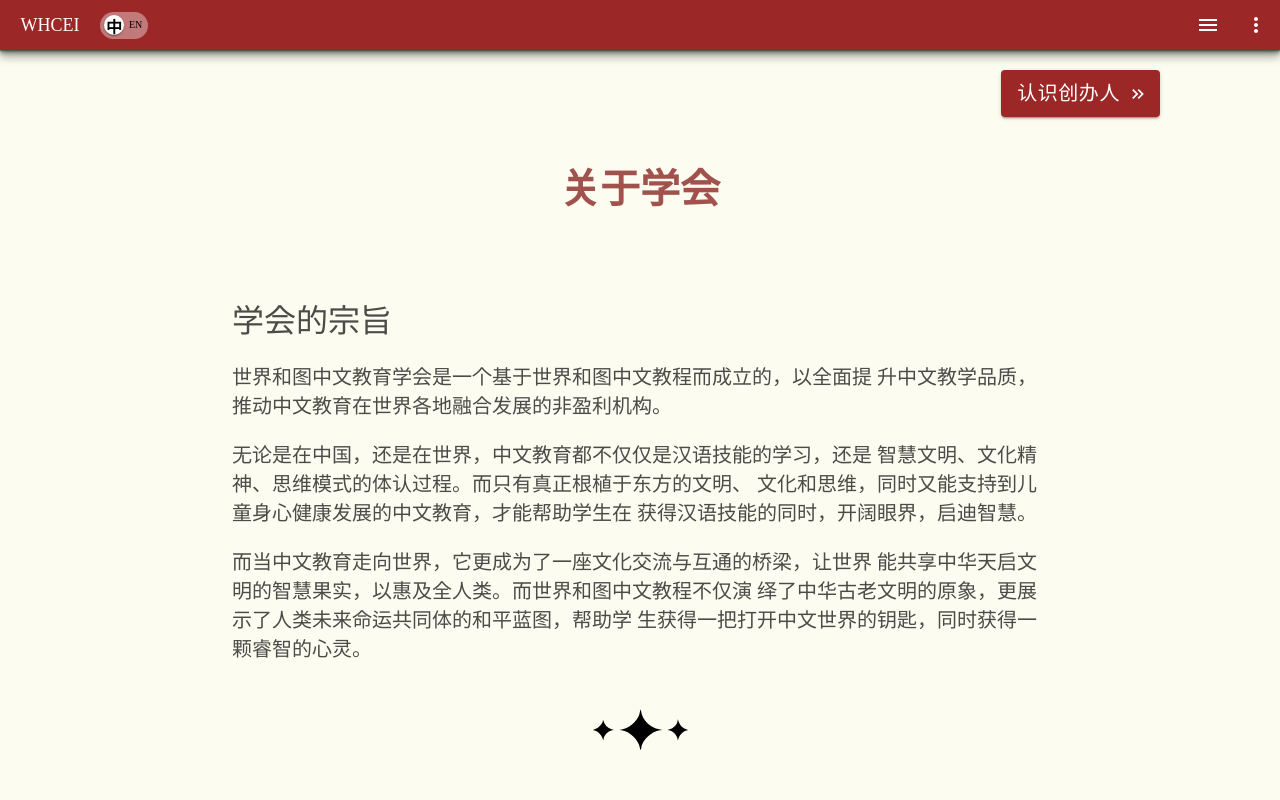
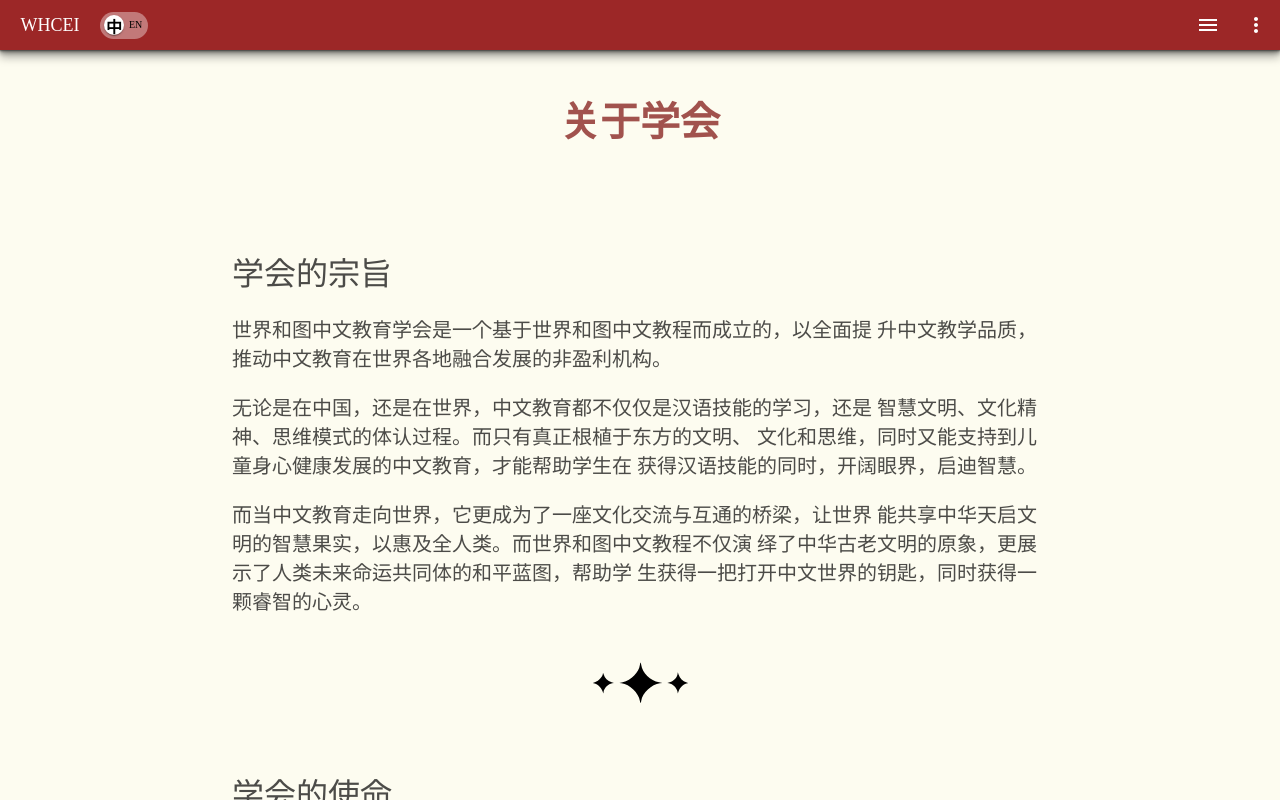
Before and after one commit to Kevin-Chu58/chinese-learning, a React (Vite) app: page /about in a window 1280 px wide. Built offline with nearby package versions, Linux system fonts and the light colour scheme; a web font is replaced by a local one.

Commit message:
subheader undate

```diff
--- a/src/App.css
+++ b/src/App.css
@@ -7,7 +7,6 @@
 
 .app-container {
   display: flex;
-  flex-direction: row;
   height: calc(100vh - var(--header-height));
 }
 
--- a/src/App.jsx
+++ b/src/App.jsx
@@ -1,29 +1,21 @@
 import "./App.css";
 import { BrowserRouter as Router, Routes, Route } from "react-router-dom";
 import routes from "./routes";
-import { createBrowserHistory } from 'history';
-import { useState, useRef } from "react";
-import Header from './components/Header';
+import { createBrowserHistory } from "history";
+import { useRef } from "react";
+import Header from "./components/Header";
 
 const App = () => {
-    const [showSidebar, setShowSidebar] = useState(true);
     const historyRef = useRef(createBrowserHistory());
-
-    const onSidebarToggle = () => {
-        setShowSidebar(!showSidebar);
-    };
 
     return (
         <div className="app">
-            <Header onClick={() => onSidebarToggle()} hidden={!showSidebar} />
+            <Header />
 
             <div className="app-container">
-
                 <div className="main-container">
-
-
+                    <main id="main">
                         <Router historyRef={historyRef.current}>
-                            <main>
                             <Routes>
                                 {routes.map((route) => (
                                     <Route
@@ -33,18 +25,11 @@ const App = () => {
                                     />
                                 ))}
                             </Routes>
-                            </main>
                         </Router>
-
-                    {/* <footer>
-                        <p>visit <a href="https://kit.svelte.dev">kit.svelte.dev</a> to learn SvelteKit</p>
-                    </footer> */}
+                    </main>
                 </div>
             </div>
-
-
         </div>
-
     );
 };
 
--- a/src/App.scss
+++ b/src/App.scss
@@ -7,7 +7,6 @@
 
 .app-container {
   display: flex;
-  flex-direction: row;
   height: calc(100vh - var(--header-height));
 }
 
--- a/src/components/Header/index.tsx
+++ b/src/components/Header/index.tsx
@@ -139,20 +139,16 @@ const drawerList = [
 ];
 
 type Props = {
-    hidden: boolean;
-    onClick: (event: {}) => void;
+
 };
 
 const Header = ({
-    hidden,
-    onClick,
     ...otherProps
 }: PropsWithChildren<Props>) => {
     const [drawerOn, setDrawerOn] = useState(false);
 
     const toggleDrawer =
         (open: boolean) => (event: React.KeyboardEvent | React.MouseEvent) => {
-            console.log(window.location.pathname);
             if (
                 event.type === "keydown" &&
                 ((event as React.KeyboardEvent).key === "Tab" ||
@@ -169,7 +165,7 @@ const Header = ({
     };
 
     const list = () => (
-        <Box sx={{ width: 250 }} role="presentation">
+        <Box style={{ width: 250, position: "sticky", top: 0 }} role="presentation">
             <List sx={{ paddingTop: 0 }}>
                 <ListItem
                     key="drawer-toolbar"
@@ -271,7 +267,7 @@ const Header = ({
                         </Drawer>
                     </React.Fragment>
 
-                    <button onClick={onClick} className="header-button">
+                    <button onClick={() => {}} className="header-button">
                         <MoreVertIcon className="center-vertical" />
                     </button>
                 </div>
--- a/src/components/SubNavBar/index.tsx
+++ b/src/components/SubNavBar/index.tsx
@@ -1,4 +1,4 @@
-import { Button, Grid } from "@mui/material";
+import { Button } from "@mui/material";
 import { PropsWithChildren } from "react";
 import React from "react";
 import { useNavigate } from "react-router-dom";
@@ -22,42 +22,57 @@ const SubNavBar = ({
 }: PropsWithChildren<Props>) => {
     const navigate = useNavigate();
 
+    const setScrollPosition = (e: React.MouseEvent) => {
+        e.preventDefault();
+        document.getElementById("main")?.scrollTo(0, 0);
+    };
+
     return (
-        <div className="box no-margin fd-row">
-            {textLeft && <div
+        <div className="box no-margin fd-row vw100" style={{ margin: "50px 0" }}>
+            {textLeft && (
+                <div
                     className="left-align-box no-margin padding_20"
-                style={{ marginLeft: width >= 900 ? "100px" : "50px" }}
+                    style={{ marginLeft: "5vw" }}
                 >
                     <Button
-                    onClick={() => navigate(navLeft)}
+                        onClick={(e) => {
+                            navigate(navLeft);
+                            setScrollPosition(e);
+                        }}
                         variant="contained"
                         startIcon={<KeyboardDoubleArrowLeftIcon />}
                         sx={{
-                        fontSize: "20px",
+                            fontSize: width >= 700? "20px" : "14px",
                             backgroundColor: "var(--brown)",
                             ":hover": { backgroundColor: "var(--persian-red)" },
                         }}
                     >
                         {textLeft}
                     </Button>
-            </div>}
-            {textRight && <div
+                </div>
+            )}
+            {textRight && (
+                <div
                     className="right-align-box no-margin margin-left_max padding_20"
-                style={{ marginRight: width >= 900 ? "100px" : "50px" }}
+                    style={{ marginRight: "5vw" }}
                 >
                     <Button
-                    onClick={() => navigate(navRight)}
+                        onClick={(e) => {
+                            navigate(navRight);
+                            setScrollPosition(e);
+                        }}
                         variant="contained"
                         endIcon={<KeyboardDoubleArrowRightIcon />}
                         sx={{
-                        fontSize: "20px",
+                            fontSize: width >= 700? "20px" : "14px",
                             backgroundColor: "var(--brown)",
                             ":hover": { backgroundColor: "var(--persian-red)" },
                         }}
                     >
                         {textRight}
                     </Button>
-            </div>}
+                </div>
+            )}
         </div>
     );
 };
--- a/src/views/About/index.jsx
+++ b/src/views/About/index.jsx
@@ -3,21 +3,14 @@ import Footer from "../../components/Footer";
 import SubNavBar from "../../components/SubNavBar";
 
 const About = () => {
+
     return (
-        <div className="main-box">
-
-            <div className="box">
-                <SubNavBar
-                    width={window.innerWidth}
-                    navRight="/founder/"
-                    textRight="认识创办人"
-                />
-            </div>
-            <div className="center-align-box h1 txt-bravado-red bold vw70">
+        <div className="main-box" >
+            <div className="center-align-box h1 txt-bravado-red bold vw70 padding_20" style={{fontFamily: "kaiti"}}>
                 关于学会
             </div>
 
-            <div className="center-align-box vw70" style={{marginBottom: "100px"}}>
+            <div className="center-align-box vw70">
                 <div className="left-align-box">
                     <div className="left-align-box h3">学会的宗旨</div>
                     <div className="left-align-box p1">
@@ -80,6 +73,14 @@ const About = () => {
                 </div>
             </div>
 
+            <div className="box">
+                <SubNavBar
+                    width={window.innerWidth}
+                    navRight="/founder/"
+                    textRight="认识创办人"
+                />
+            </div>
+
             <Footer />
         </div>
     );
--- a/src/views/Founder/index.jsx
+++ b/src/views/Founder/index.jsx
@@ -3,23 +3,13 @@ import Footer from "../../components/Footer";
 import SubNavBar from "../../components/SubNavBar";
 
 const Founder = () => {
-    window.scrollTo(0, 0);
-
     return (
         <div className="main-box">
-
-            <div className="box">
-                <SubNavBar
-                    width={window.innerWidth}
-                    navLeft="/about/"
-                    textLeft="关于学会"
-                />
-            </div>
-            <div className="center-align-box h1 txt-bravado-red bold vw70">
+            <div className="center-align-box h1 txt-bravado-red bold vw70 padding_20" style={{fontFamily: "kaiti"}}>
                 创办人
             </div>
 
-            <div className="center-align-box vw70" style={{marginBottom: "100px"}}>
+            <div className="center-align-box vw70">
                 <div className="left-align-box">
                     <div className="left-align-box h3">teacher.jpg</div>
                     <div className="left-align-box p1">
@@ -83,7 +73,7 @@ const Founder = () => {
                         多年中，林源老师一直从事华德福教育的中国
                         本土化工作，将全人教育理念与中国传统文化结合、创立了
                         1-12 年级的具有东 方精神的“光的教育”课程体系。这 20
-                        年中，他旅居美国十年，在中国任教十 9
+                        年中，他旅居美国十年，在中国任教19
                         年，带着他的学生游历了世界各地几十个人智学、RSE 社区、IB
                         学校；在自然
                         原型生态场域、世界文化遗产遗址，以天地为课堂，以自然为友，以万物为
@@ -93,6 +83,13 @@ const Founder = () => {
                     <div className="left-align-box p1">image.jpg</div>
                 </div>
             </div>
+            <div className="box">
+                <SubNavBar
+                    width={window.innerWidth}
+                    navLeft="/about/"
+                    textLeft="关于学会"
+                />
+            </div>
 
             <Footer />
         </div>
```
Also changed, not shown: 1 other file (tests, documents, lock files or other folders). Lines whose indentation alone changed are shown as unchanged.
